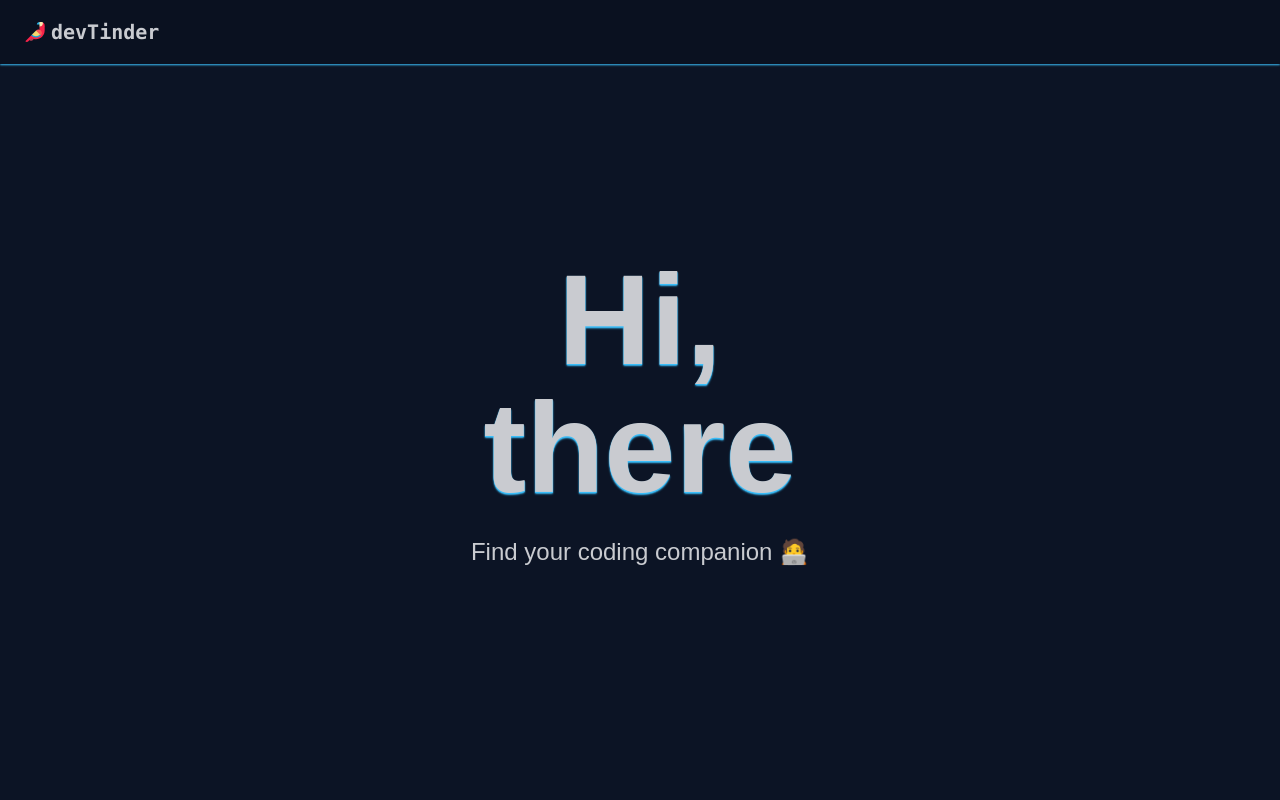
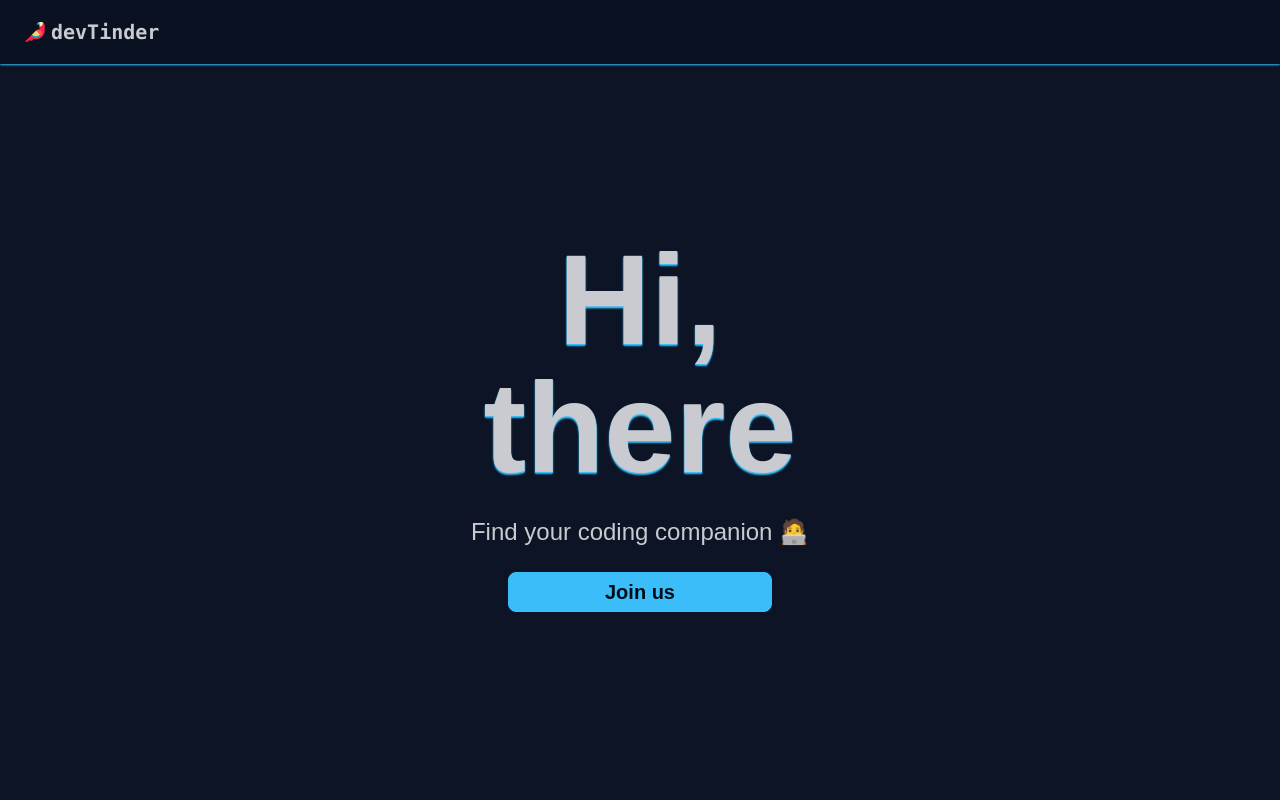
Before and after one commit to bibek-ku-ray/Dev-Tinder, a React (Vite) app in the folder frontend/: page / in a window 1280 px wide. Shown: the top 800 px of the page. Built offline with nearby package versions, Linux system fonts and the light colour scheme; no server answers.

Commit message:
feat: replace button with Link component for navigation in Hero component

```diff
--- a/frontend/src/components/Hero.jsx
+++ b/frontend/src/components/Hero.jsx
@@ -1,4 +1,5 @@
 import React from 'react'
+import {Link} from "react-router-dom"
 
 const Hero = () => {
   return (
@@ -10,7 +11,7 @@ const Hero = () => {
             <p className="py-6 text-2xl">
               Find your coding companion 🧑‍💻
             </p>
-            {/* <button className="btn btn-primary px-24 text-xl ">Join us</button> */}
+            <Link to={`/login`} className="btn btn-primary px-24 text-xl ">Join us</Link>
           </div>
         </div>
       </div>
```
